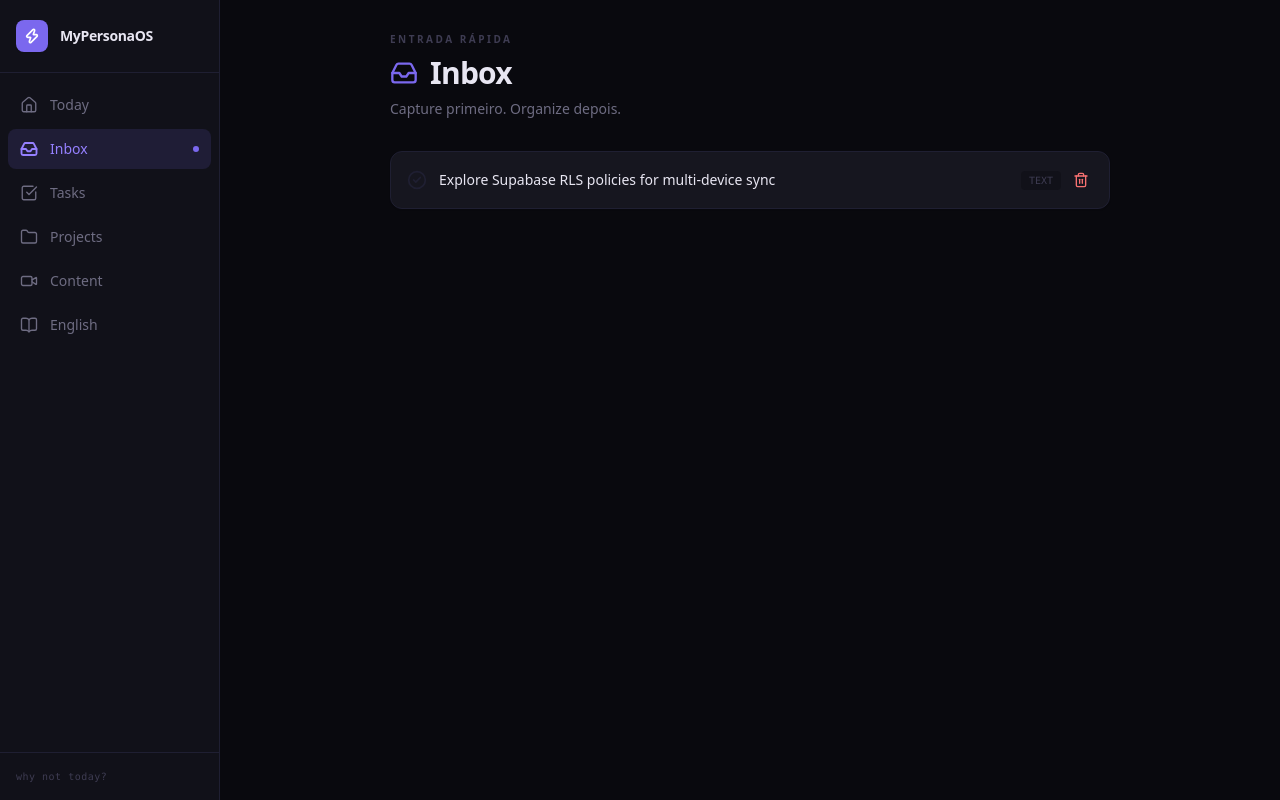
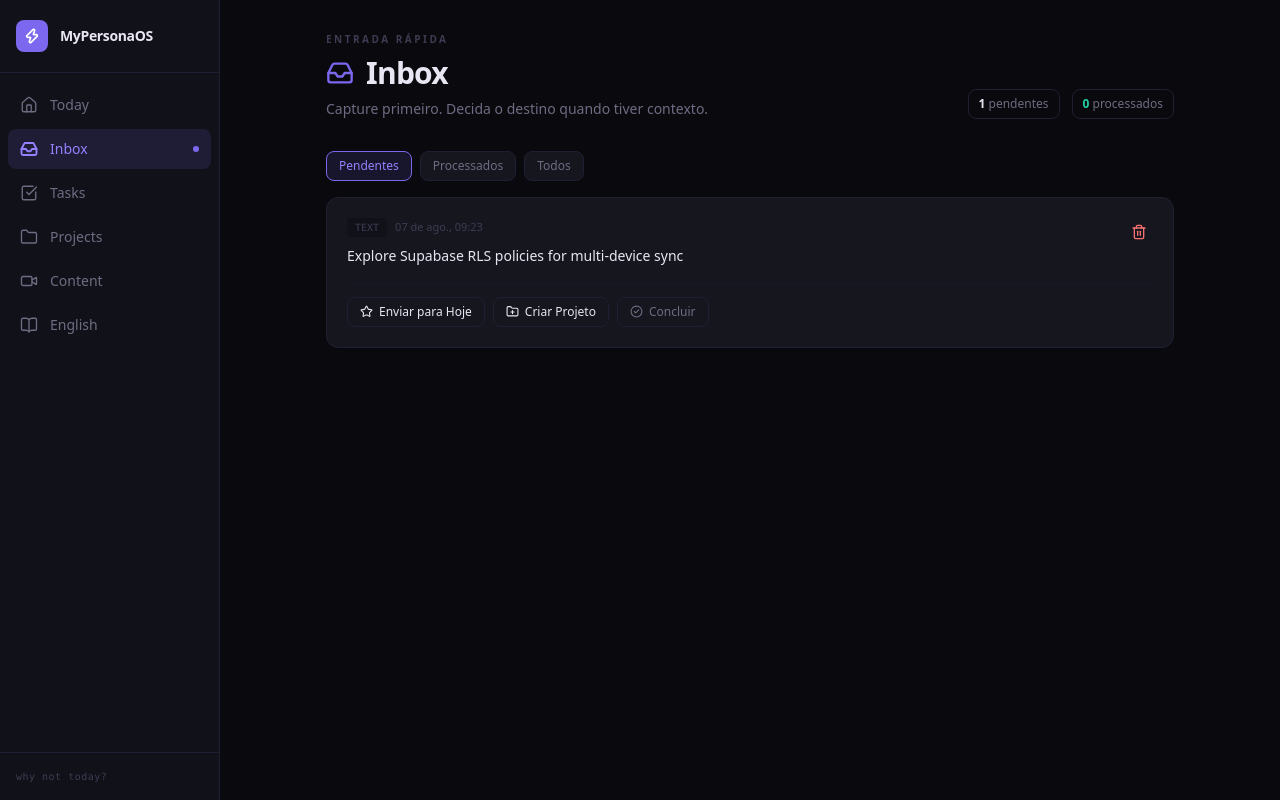
Before and after one commit to dreyvinixz/MyPersonaOS, a Next.js app: page /inbox in a window 1280 px wide. Built offline with nearby package versions, Linux system fonts and the light colour scheme.

Commit message:
feat: add inbox processing actions

```diff
--- a/src/app/inbox/page.tsx
+++ b/src/app/inbox/page.tsx
@@ -1,18 +1,97 @@
 "use client";
 
+import { useState } from "react";
 import { usePersonaState } from "@/lib/storage";
-import { Inbox, CheckCircle2, Trash2 } from "lucide-react";
+import {
+  CheckCircle2,
+  FolderPlus,
+  Inbox,
+  RotateCcw,
+  Star,
+  Trash2,
+} from "lucide-react";
+
+type InboxFilter = "pending" | "processed" | "all";
+type ProcessAction = "today" | "project" | "done";
 
 export default function InboxPage() {
   const { state, updateState, mounted } = usePersonaState();
+  const [filter, setFilter] = useState<InboxFilter>("pending");
 
   if (!mounted) return null;
 
-  const handleMarkProcessed = (id: string) => {
+  const pendingCount = state.inboxItems.filter((item) => !item.processed).length;
+  const processedCount = state.inboxItems.length - pendingCount;
+
+  const visibleItems = state.inboxItems.filter((item) => {
+    if (filter === "pending") return !item.processed;
+    if (filter === "processed") return item.processed;
+    return true;
+  });
+
+  const processItem = (id: string, action: ProcessAction) => {
+    updateState((prev) => {
+      const item = prev.inboxItems.find((entry) => entry.id === id);
+      if (!item || item.processed) return prev;
+
+      const createdAt = new Date().toISOString();
+      const processedInboxItems = prev.inboxItems.map((entry) =>
+        entry.id === id ? { ...entry, processed: true } : entry
+      );
+
+      if (action === "today") {
+        return {
+          ...prev,
+          inboxItems: processedInboxItems,
+          tasks: [
+            {
+              id: `task-${Date.now()}-${item.id}`,
+              title: item.content,
+              status: "pending",
+              priority: "medium",
+              isToday: true,
+              createdAt,
+            },
+            ...prev.tasks,
+          ],
+        };
+      }
+
+      if (action === "project") {
+        const projectName =
+          item.content.length > 64
+            ? `${item.content.slice(0, 61).trimEnd()}...`
+            : item.content;
+
+        return {
+          ...prev,
+          inboxItems: processedInboxItems,
+          projects: [
+            {
+              id: `project-${Date.now()}-${item.id}`,
+              name: projectName,
+              description: "Criado a partir da Inbox.",
+              progress: 0,
+              tasks: [],
+              createdAt,
+            },
+            ...prev.projects,
+          ],
+        };
+      }
+
+      return {
+        ...prev,
+        inboxItems: processedInboxItems,
+      };
+    });
+  };
+
+  const handleRestore = (id: string) => {
     updateState((prev) => ({
       ...prev,
       inboxItems: prev.inboxItems.map((item) =>
-        item.id === id ? { ...item, processed: !item.processed } : item
+        item.id === id ? { ...item, processed: false } : item
       ),
     }));
   };
@@ -24,43 +103,188 @@ export default function InboxPage() {
     }));
   };
 
+  const formatCapturedAt = (value: string) => {
+    return new Intl.DateTimeFormat("pt-BR", {
+      day: "2-digit",
+      month: "short",
+      hour: "2-digit",
+      minute: "2-digit",
+    }).format(new Date(value));
+  };
+
   return (
-    <div className="max-w-3xl mx-auto px-6 py-8">
-      <div className="mb-8">
-        <p className="text-[10px] uppercase tracking-[0.25em] font-semibold mb-2" style={{ color: "var(--text-subtle)" }}>
+    <div className="max-w-4xl mx-auto px-4 sm:px-6 py-8">
+      <div className="mb-8 flex flex-col gap-5 sm:flex-row sm:items-end sm:justify-between">
+        <div>
+          <p
+            className="text-[10px] uppercase tracking-[0.25em] font-semibold mb-2"
+            style={{ color: "var(--text-subtle)" }}
+          >
             Entrada Rápida
           </p>
           <div className="flex items-center gap-3">
             <Inbox size={28} style={{ color: "var(--accent)" }} />
-          <h1 className="text-3xl font-bold tracking-tight" style={{ color: "var(--text)" }}>Inbox</h1>
+            <h1
+              className="text-3xl font-bold tracking-tight"
+              style={{ color: "var(--text)" }}
+            >
+              Inbox
+            </h1>
           </div>
-        <p className="mt-2 text-sm" style={{ color: "var(--text-muted)" }}>Capture primeiro. Organize depois.</p>
+          <p className="mt-2 text-sm" style={{ color: "var(--text-muted)" }}>
+            Capture primeiro. Decida o destino quando tiver contexto.
+          </p>
         </div>
 
-      <div className="rounded-xl border overflow-hidden shadow-sm" style={{ background: "var(--card)", borderColor: "var(--border)" }}>
+        <div className="flex items-center gap-3 text-xs">
+          <span
+            className="rounded-lg border px-2.5 py-1.5"
+            style={{ borderColor: "var(--border)", color: "var(--text-muted)" }}
+          >
+            <strong style={{ color: "var(--text)" }}>{pendingCount}</strong> pendentes
+          </span>
+          <span
+            className="rounded-lg border px-2.5 py-1.5"
+            style={{ borderColor: "var(--border)", color: "var(--text-muted)" }}
+          >
+            <strong style={{ color: "var(--green)" }}>{processedCount}</strong> processados
+          </span>
+        </div>
+      </div>
+
+      <div className="mb-4 flex flex-wrap gap-2">
+        {([
+          ["pending", "Pendentes"],
+          ["processed", "Processados"],
+          ["all", "Todos"],
+        ] as const).map(([value, label]) => {
+          const active = filter === value;
+          return (
+            <button
+              key={value}
+              onClick={() => setFilter(value)}
+              className="rounded-lg border px-3 py-1.5 text-xs font-medium transition-colors"
+              style={{
+                borderColor: active ? "var(--accent)" : "var(--border)",
+                background: active ? "var(--accent-dim)" : "var(--card)",
+                color: active ? "var(--accent-hover)" : "var(--text-muted)",
+              }}
+            >
+              {label}
+            </button>
+          );
+        })}
+      </div>
+
+      <div
+        className="rounded-xl border overflow-hidden shadow-sm"
+        style={{ background: "var(--card)", borderColor: "var(--border)" }}
+      >
         <ul className="divide-y" style={{ borderColor: "var(--border)" }}>
-          {state.inboxItems.length === 0 ? (
+          {visibleItems.length === 0 ? (
             <li className="p-12 text-center text-sm" style={{ color: "var(--text-muted)" }}>
-              Sua Inbox está limpa! Use o Quick Capture no Dashboard para adicionar ideias.
+              {filter === "pending"
+                ? "Inbox zerada. Use Ctrl+K / Cmd+K para capturar qualquer ideia."
+                : filter === "processed"
+                  ? "Nenhum item processado ainda."
+                  : "Sua Inbox está vazia."}
             </li>
           ) : (
-            state.inboxItems.map((item) => (
-              <li key={item.id} className="p-4 flex items-center justify-between gap-4 hover:bg-[var(--card-hover)] transition-colors">
-                <div className="flex items-center gap-3 flex-1 min-w-0">
-                  <button onClick={() => handleMarkProcessed(item.id)}>
-                    <CheckCircle2 size={20} style={{ color: item.processed ? "var(--green)" : "var(--border)" }} />
-                  </button>
-                  <span className={`text-sm ${item.processed ? "line-through opacity-50" : ""}`} style={{ color: "var(--text)" }}>
-                    {item.content}
-                  </span>
-                </div>
-                <div className="flex items-center gap-2">
-                  <span className="text-[10px] uppercase font-mono px-2 py-0.5 rounded bg-[var(--surface)]" style={{ color: "var(--text-subtle)" }}>
+            visibleItems.map((item) => (
+              <li
+                key={item.id}
+                className="p-4 sm:p-5 hover:bg-[var(--card-hover)] transition-colors"
+              >
+                <div className="flex flex-col gap-4">
+                  <div className="flex items-start justify-between gap-4">
+                    <div className="min-w-0 flex-1">
+                      <div className="mb-2 flex flex-wrap items-center gap-2">
+                        <span
+                          className="text-[10px] uppercase font-mono px-2 py-0.5 rounded bg-[var(--surface)]"
+                          style={{ color: "var(--text-subtle)" }}
+                        >
                           {item.type}
                         </span>
-                  <button onClick={() => handleDelete(item.id)} className="p-1 text-red-400 hover:text-red-300">
+                        <span className="text-[11px]" style={{ color: "var(--text-subtle)" }}>
+                          {formatCapturedAt(item.createdAt)}
+                        </span>
+                        {item.processed && (
+                          <span
+                            className="inline-flex items-center gap-1 text-[10px] uppercase font-semibold"
+                            style={{ color: "var(--green)" }}
+                          >
+                            <CheckCircle2 size={12} />
+                            Processado
+                          </span>
+                        )}
+                      </div>
+
+                      <p
+                        className={`text-sm leading-relaxed whitespace-pre-wrap break-words ${
+                          item.processed ? "opacity-55" : ""
+                        }`}
+                        style={{ color: "var(--text)" }}
+                      >
+                        {item.content}
+                      </p>
+                    </div>
+
+                    <button
+                      onClick={() => handleDelete(item.id)}
+                      className="shrink-0 p-1.5 rounded-md text-red-400 hover:text-red-300 hover:bg-red-400/10 transition-colors"
+                      title="Excluir permanentemente"
+                      aria-label="Excluir item da Inbox"
+                    >
                       <Trash2 size={16} />
                     </button>
+                  </div>
+
+                  <div
+                    className="flex flex-wrap items-center gap-2 border-t pt-3"
+                    style={{ borderColor: "var(--border-subtle)" }}
+                  >
+                    {!item.processed ? (
+                      <>
+                        <button
+                          onClick={() => processItem(item.id, "today")}
+                          className="inline-flex items-center gap-1.5 rounded-lg border px-3 py-1.5 text-xs font-medium transition-colors hover:bg-[var(--accent-dim)]"
+                          style={{ borderColor: "var(--border)", color: "var(--text)" }}
+                          title="Criar uma tarefa e colocar em Today"
+                        >
+                          <Star size={13} />
+                          Enviar para Hoje
+                        </button>
+                        <button
+                          onClick={() => processItem(item.id, "project")}
+                          className="inline-flex items-center gap-1.5 rounded-lg border px-3 py-1.5 text-xs font-medium transition-colors hover:bg-[var(--surface)]"
+                          style={{ borderColor: "var(--border)", color: "var(--text)" }}
+                          title="Criar um novo projeto a partir deste item"
+                        >
+                          <FolderPlus size={13} />
+                          Criar Projeto
+                        </button>
+                        <button
+                          onClick={() => processItem(item.id, "done")}
+                          className="inline-flex items-center gap-1.5 rounded-lg border px-3 py-1.5 text-xs font-medium transition-colors hover:bg-[var(--surface)]"
+                          style={{ borderColor: "var(--border)", color: "var(--text-muted)" }}
+                          title="Marcar como processado sem criar outro item"
+                        >
+                          <CheckCircle2 size={13} />
+                          Concluir
+                        </button>
+                      </>
+                    ) : (
+                      <button
+                        onClick={() => handleRestore(item.id)}
+                        className="inline-flex items-center gap-1.5 rounded-lg border px-3 py-1.5 text-xs font-medium transition-colors hover:bg-[var(--surface)]"
+                        style={{ borderColor: "var(--border)", color: "var(--text-muted)" }}
+                        title="Mover o item de volta para pendentes"
+                      >
+                        <RotateCcw size={13} />
+                        Restaurar para Inbox
+                      </button>
+                    )}
+                  </div>
                 </div>
               </li>
             ))
```
Lines whose indentation alone changed are shown as unchanged.
